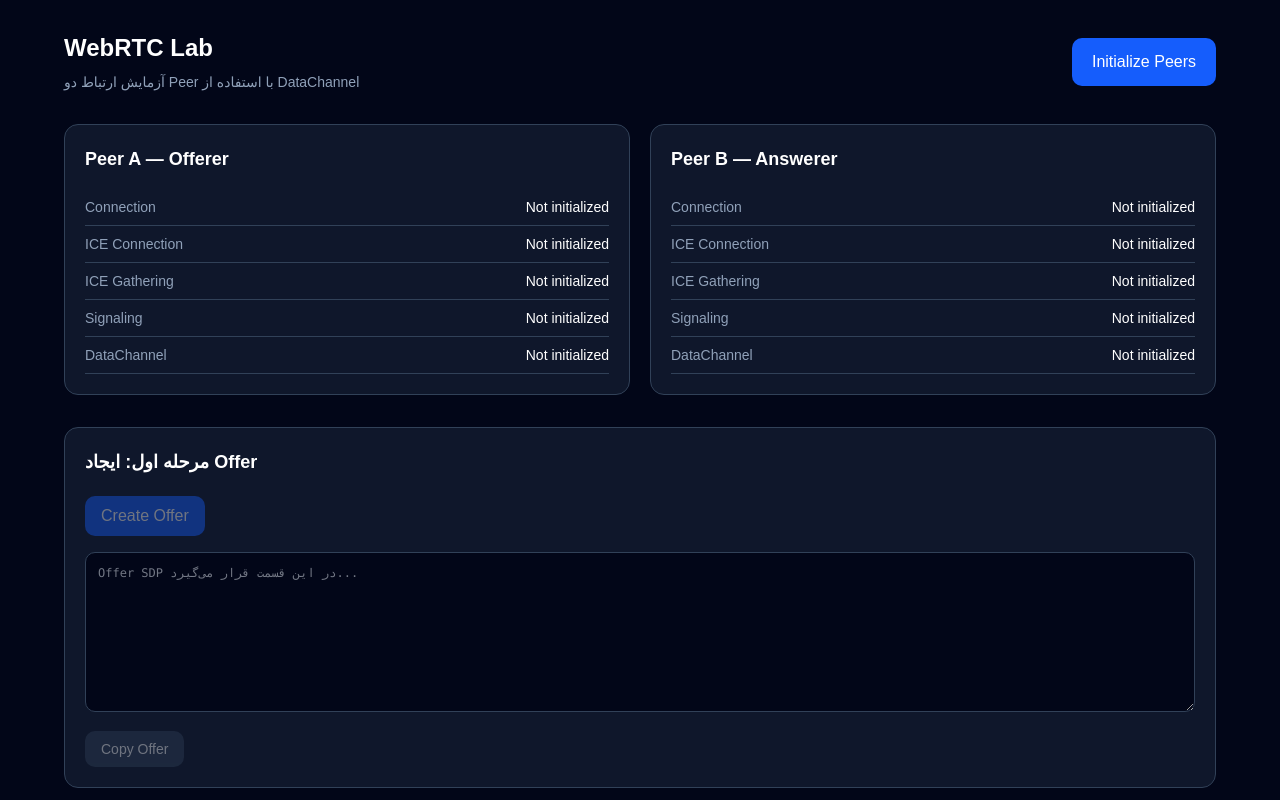
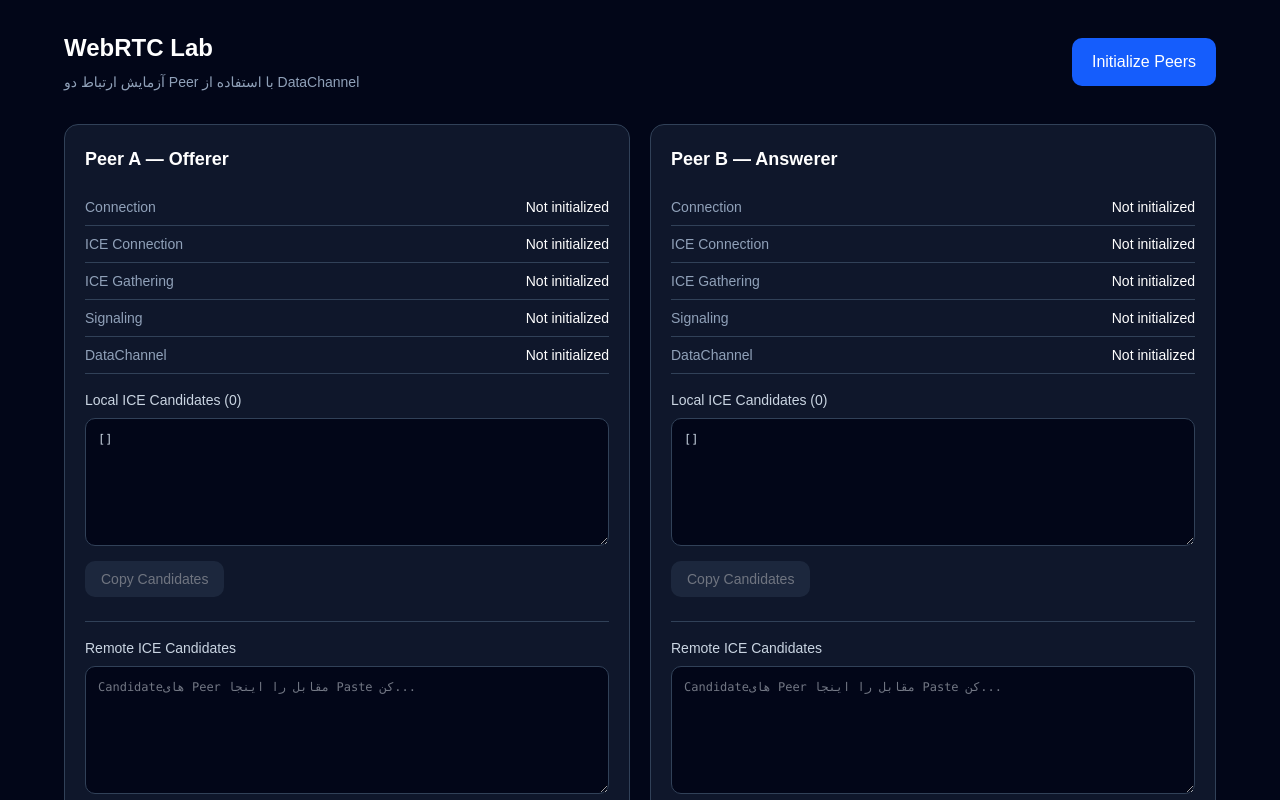
Before and after one commit to AmirMahidEs/P2P-Video-Call-With-React, a React (Vite) app: page /webrtc-lab in a window 1280 px wide. Shown: the top 800 px of the page. Built offline with nearby package versions, Linux system fonts and the light colour scheme.

Commit message:
Enhance PeerPanel to manage local and remote ICE candidates; add functionality for copying and adding candidates

```diff
--- a/src/features/call/hooks/usePeerConnection.js
+++ b/src/features/call/hooks/usePeerConnection.js
@@ -3,27 +3,24 @@ import { useCallback, useEffect, useRef, useState } from "react";
 import {
   createPeerConnection,
   closePeerConnection,
-  waitForIceGatheringComplete,
 } from "../services/peerConnection.service";
 
 const usePeerConnection = () => {
-  // References
   const peerConnectionRef = useRef(null);
   const dataChannelRef = useRef(null);
 
-  // PeerConnection states
   const [connectionState, setConnectionState] = useState(null);
   const [iceConnectionState, setIceConnectionState] = useState(null);
   const [iceGatheringState, setIceGatheringState] = useState(null);
   const [signalingState, setSignalingState] = useState(null);
 
-  // DataChannel states
+  const [iceCandidates, setIceCandidates] = useState([]);
+
   const [dataChannelState, setDataChannelState] = useState(null);
   const [lastMessage, setLastMessage] = useState(null);
 
   const [error, setError] = useState(null);
 
-  // Setup DataChannel event handlers
   const setupDataChannel = useCallback((dataChannel) => {
     dataChannelRef.current = dataChannel;
 
@@ -31,32 +28,27 @@ const usePeerConnection = () => {
 
     dataChannel.onopen = () => {
       if (dataChannelRef.current !== dataChannel) return;
-
       setDataChannelState(dataChannel.readyState);
     };
 
     dataChannel.onclose = () => {
       if (dataChannelRef.current !== dataChannel) return;
-
       setDataChannelState(dataChannel.readyState);
     };
 
     dataChannel.onerror = (event) => {
       if (dataChannelRef.current !== dataChannel) return;
-
       setError(event.error?.message || "DATA_CHANNEL_ERROR");
     };
 
     dataChannel.onmessage = (event) => {
       if (dataChannelRef.current !== dataChannel) return;
-
       setLastMessage(event.data);
     };
 
     return dataChannel;
   }, []);
 
-  // Create a new PeerConnection
   const initializePeerConnection = useCallback(
     (configuration) => {
       const currentPeerConnection = peerConnectionRef.current;
@@ -70,6 +62,7 @@ const usePeerConnection = () => {
 
       try {
         setError(null);
+        setIceCandidates([]);
 
         const peerConnection = createPeerConnection(configuration);
 
@@ -82,46 +75,51 @@ const usePeerConnection = () => {
 
         peerConnection.onconnectionstatechange = () => {
           if (peerConnectionRef.current !== peerConnection) return;
-
           setConnectionState(peerConnection.connectionState);
         };
 
         peerConnection.oniceconnectionstatechange = () => {
           if (peerConnectionRef.current !== peerConnection) return;
-
           setIceConnectionState(peerConnection.iceConnectionState);
         };
 
         peerConnection.onicegatheringstatechange = () => {
           if (peerConnectionRef.current !== peerConnection) return;
+          setIceGatheringState(peerConnection.iceGatheringState);
+        };
 
-          setIceGatheringState(peerConnection.iceGatheringState);
+        peerConnection.onicecandidate = (event) => {
+          if (peerConnectionRef.current !== peerConnection) return;
+
+          if (event.candidate) {
+            setIceCandidates((previous) => [
+              ...previous,
+              event.candidate.toJSON(),
+            ]);
+          } else {
+            console.log("ICE gathering completed");
+          }
         };
 
         peerConnection.onsignalingstatechange = () => {
           if (peerConnectionRef.current !== peerConnection) return;
-
           setSignalingState(peerConnection.signalingState);
         };
 
-        // Receive DataChannel created by the remote peer
         peerConnection.ondatachannel = (event) => {
           if (peerConnectionRef.current !== peerConnection) return;
-
           setupDataChannel(event.channel);
         };
 
         return peerConnection;
       } catch (err) {
         setError(err.message || "PEER_CONNECTION_INITIALIZATION_FAILED");
-
         return null;
       }
     },
     [setupDataChannel],
   );
 
-  // Create a DataChannel on the local peer
   const createDataChannel = useCallback(
     (label = "chat", options) => {
       const peerConnection = peerConnectionRef.current;
@@ -141,18 +139,15 @@ const usePeerConnection = () => {
 
       try {
         const dataChannel = peerConnection.createDataChannel(label, options);
-
         return setupDataChannel(dataChannel);
       } catch (err) {
         setError(err.message || "DATA_CHANNEL_CREATION_FAILED");
-
         return null;
       }
     },
     [setupDataChannel],
   );
 
-  // Send a message through the DataChannel
   const sendData = useCallback((message) => {
     const dataChannel = dataChannelRef.current;
 
@@ -162,16 +157,13 @@ const usePeerConnection = () => {
 
     try {
       dataChannel.send(message);
-
       return true;
     } catch (err) {
       setError(err.message || "DATA_CHANNEL_SEND_FAILED");
-
       return false;
     }
   }, []);
 
-  // Create an Offer and gather ICE candidates
   const createLocalOffer = useCallback(async () => {
     const peerConnection = peerConnectionRef.current;
 
@@ -187,8 +179,6 @@ const usePeerConnection = () => {
 
       await peerConnection.setLocalDescription(offer);
 
-      await waitForIceGatheringComplete(peerConnection);
-
       if (peerConnectionRef.current !== peerConnection) {
         return null;
       }
@@ -196,12 +186,10 @@ const usePeerConnection = () => {
       return peerConnection.localDescription.sdp;
     } catch (err) {
       setError(err.message || "OFFER_CREATION_FAILED");
-
       return null;
     }
   }, []);
 
-  // Receive an Offer and create an Answer
   const createAnswerFromOffer = useCallback(async (offerSdp) => {
     const peerConnection = peerConnectionRef.current;
 
@@ -222,8 +210,6 @@ const usePeerConnection = () => {
 
       await peerConnection.setLocalDescription(answer);
 
-      await waitForIceGatheringComplete(peerConnection);
-
       if (peerConnectionRef.current !== peerConnection) {
         return null;
       }
@@ -231,12 +217,10 @@ const usePeerConnection = () => {
       return peerConnection.localDescription.sdp;
     } catch (err) {
       setError(err.message || "ANSWER_CREATION_FAILED");
-
       return null;
     }
   }, []);
 
-  // Receive the Answer from the remote peer
   const applyRemoteAnswer = useCallback(async (answerSdp) => {
     const peerConnection = peerConnectionRef.current;
 
@@ -256,12 +240,37 @@ const usePeerConnection = () => {
       return true;
     } catch (err) {
       setError(err.message || "REMOTE_ANSWER_FAILED");
-
       return false;
     }
   }, []);
 
-  // Close the current PeerConnection
+  const addRemoteIceCandidates = useCallback(async (candidates) => {
+    const peerConnection = peerConnectionRef.current;
+
+    if (!peerConnection) {
+      setError("PEER_CONNECTION_NOT_INITIALIZED");
+      return false;
+    }
+
+    if (!Array.isArray(candidates)) {
+      setError("INVALID_ICE_CANDIDATES");
+      return false;
+    }
+
+    try {
+      setError(null);
+
+      for (const candidate of candidates) {
+        await peerConnection.addIceCandidate(candidate);
+      }
+
+      return true;
+    } catch (err) {
+      setError(err.message || "ADD_ICE_CANDIDATE_FAILED");
+      return false;
+    }
+  }, []);
+
   const releasePeerConnection = useCallback(() => {
     const peerConnection = peerConnectionRef.current;
     const dataChannel = dataChannelRef.current;
@@ -283,11 +292,11 @@ const usePeerConnection = () => {
       peerConnection.onconnectionstatechange = null;
       peerConnection.oniceconnectionstatechange = null;
       peerConnection.onicegatheringstatechange = null;
+      peerConnection.onicecandidate = null;
       peerConnection.onsignalingstatechange = null;
       peerConnection.ondatachannel = null;
 
       peerConnectionRef.current = null;
-
       closePeerConnection(peerConnection);
     }
 
@@ -295,12 +304,12 @@ const usePeerConnection = () => {
     setIceConnectionState("closed");
     setIceGatheringState("complete");
     setSignalingState("closed");
+    setIceCandidates([]);
     setDataChannelState("closed");
     setLastMessage(null);
     setError(null);
   }, []);
 
-  // Hook cleanup
   useEffect(() => {
     return () => {
       const dataChannel = dataChannelRef.current;
@@ -315,53 +324,49 @@ const usePeerConnection = () => {
         if (dataChannel.readyState !== "closed") {
           dataChannel.close();
         }
-
-        dataChannelRef.current = null;
       }
 
       if (peerConnection) {
         peerConnection.onconnectionstatechange = null;
         peerConnection.oniceconnectionstatechange = null;
         peerConnection.onicegatheringstatechange = null;
+        peerConnection.onicecandidate = null;
         peerConnection.onsignalingstatechange = null;
         peerConnection.ondatachannel = null;
 
-        peerConnectionRef.current = null;
-
         closePeerConnection(peerConnection);
       }
+
+      dataChannelRef.current = null;
+      peerConnectionRef.current = null;
     };
   }, []);
 
   return {
-    // References
     peerConnectionRef,
     dataChannelRef,
 
-    // PeerConnection states
     connectionState,
     iceConnectionState,
     iceGatheringState,
     signalingState,
 
-    // DataChannel states
+    iceCandidates,
+
     dataChannelState,
     lastMessage,
-
     error,
 
-    // PeerConnection methods
     initializePeerConnection,
     releasePeerConnection,
 
-    // DataChannel methods
     createDataChannel,
     sendData,
 
-    // Negotiation methods
     createLocalOffer,
     createAnswerFromOffer,
     applyRemoteAnswer,
+    addRemoteIceCandidates,
   };
 };
 
--- a/src/pages/WebRTCLabPage.jsx
+++ b/src/pages/WebRTCLabPage.jsx
@@ -11,7 +11,17 @@ const StateLabel = ({ label, value }) => (
   </div>
 );
 
-const PeerPanel = ({ title, peer }) => (
+const PeerPanel = ({
+  title,
+  peer,
+  remoteCandidates,
+  onRemoteCandidatesChange,
+  onAddRemoteCandidates,
+  onCopyCandidates,
+  copied,
+  status,
+  isInitialized,
+}) => (
   <div className="rounded-xl border border-slate-700 bg-slate-900 p-5">
     <h2 className="mb-4 text-lg font-bold text-white">{title}</h2>
 
@@ -39,6 +49,52 @@ const PeerPanel = ({ title, peer }) => (
     {peer.error && (
       <p className="mt-3 text-sm text-red-400">Error: {peer.error}</p>
     )}
+
+    {/* Local ICE Candidates */}
+    <div className="mt-4">
+      <p className="mb-2 text-sm font-medium text-slate-300">
+        Local ICE Candidates ({peer.iceCandidates.length})
+      </p>
+
+      <textarea
+        readOnly
+        value={JSON.stringify(peer.iceCandidates, null, 2)}
+        placeholder="هنوز Candidateای دریافت نشده..."
+        className="min-h-32 w-full rounded-lg border border-slate-700 bg-slate-950 p-3 font-mono text-xs text-slate-300"
+      />
+
+      <button
+        onClick={onCopyCandidates}
+        disabled={!peer.iceCandidates.length}
+        className="mt-2 rounded-lg bg-slate-700 px-4 py-2 text-sm hover:bg-slate-600 disabled:cursor-not-allowed disabled:opacity-40"
+      >
+        {copied ? "Copied!" : "Copy Candidates"}
+      </button>
+    </div>
+
+    {/* Remote ICE Candidates */}
+    <div className="mt-6 border-t border-slate-700 pt-4">
+      <p className="mb-2 text-sm font-medium text-slate-300">
+        Remote ICE Candidates
+      </p>
+
+      <textarea
+        value={remoteCandidates}
+        onChange={(event) => onRemoteCandidatesChange(event.target.value)}
+        placeholder="Candidateهای Peer مقابل را اینجا Paste کن..."
+        className="min-h-32 w-full rounded-lg border border-slate-700 bg-slate-950 p-3 font-mono text-xs text-slate-200 outline-none focus:border-blue-500"
+      />
+
+      <button
+        onClick={onAddRemoteCandidates}
+        disabled={!isInitialized || !remoteCandidates.trim()}
+        className="mt-3 rounded-lg bg-purple-600 px-4 py-2 text-sm font-medium hover:bg-purple-500 disabled:cursor-not-allowed disabled:opacity-40"
+      >
+        Add Remote Candidates
+      </button>
+
+      {status && <p className="mt-3 text-sm text-emerald-400">{status}</p>}
+    </div>
   </div>
 );
 
@@ -48,12 +104,20 @@ const WebRTCLabPage = () => {
 
   const [offerSdp, setOfferSdp] = useState("");
   const [answerSdp, setAnswerSdp] = useState("");
+
   const [messageA, setMessageA] = useState("");
   const [messageB, setMessageB] = useState("");
+
+  const [remoteCandidatesA, setRemoteCandidatesA] = useState("");
+  const [remoteCandidatesB, setRemoteCandidatesB] = useState("");
+
+  const [candidateStatusA, setCandidateStatusA] = useState("");
+  const [candidateStatusB, setCandidateStatusB] = useState("");
+
   const [isInitialized, setIsInitialized] = useState(false);
   const [copiedField, setCopiedField] = useState(null);
 
-  const copySdp = async (text, field) => {
+  const copyText = async (text, field) => {
     if (!text.trim()) return;
 
     try {
@@ -105,6 +169,28 @@ const WebRTCLabPage = () => {
     await peerA.applyRemoteAnswer(answerSdp);
   };
 
+  const addCandidates = async (peer, rawCandidates, setStatus) => {
+    try {
+      const candidates = JSON.parse(rawCandidates);
+
+      if (!Array.isArray(candidates) || candidates.length === 0) {
+        setStatus("Candidate معتبر وارد نشده است.");
+        return;
+      }
+
+      const success = await peer.addRemoteIceCandidates(candidates);
+
+      if (success) {
+        setStatus(`${candidates.length} Candidate با موفقیت ثبت شد.`);
+      } else {
+        setStatus("ثبت Candidateها ناموفق بود.");
+      }
+    } catch (error) {
+      console.error("Invalid ICE Candidates:", error);
+      setStatus("فرمت JSON نامعتبر است.");
+    }
+  };
+
   const sendFromA = () => {
     if (!messageA.trim()) return;
 
@@ -133,6 +219,13 @@ const WebRTCLabPage = () => {
     setAnswerSdp("");
     setMessageA("");
     setMessageB("");
+
+    setRemoteCandidatesA("");
+    setRemoteCandidatesB("");
+
+    setCandidateStatusA("");
+    setCandidateStatusB("");
+
     setCopiedField(null);
     setIsInitialized(false);
   };
@@ -169,10 +262,39 @@ const WebRTCLabPage = () => {
           <PeerPanel
             title="Peer A — Offerer"
             peer={peerA}
+            remoteCandidates={remoteCandidatesA}
+            onRemoteCandidatesChange={setRemoteCandidatesA}
+            onAddRemoteCandidates={() =>
+              addCandidates(peerA, remoteCandidatesA, setCandidateStatusA)
+            }
+            onCopyCandidates={() =>
+              copyText(
+                JSON.stringify(peerA.iceCandidates, null, 2),
+                "candidates-a",
+              )
+            }
+            copied={copiedField === "candidates-a"}
+            status={candidateStatusA}
+            isInitialized={isInitialized}
           />
+
           <PeerPanel
             title="Peer B — Answerer"
             peer={peerB}
+            remoteCandidates={remoteCandidatesB}
+            onRemoteCandidatesChange={setRemoteCandidatesB}
+            onAddRemoteCandidates={() =>
+              addCandidates(peerB, remoteCandidatesB, setCandidateStatusB)
+            }
+            onCopyCandidates={() =>
+              copyText(
+                JSON.stringify(peerB.iceCandidates, null, 2),
+                "candidates-b",
+              )
+            }
+            copied={copiedField === "candidates-b"}
+            status={candidateStatusB}
+            isInitialized={isInitialized}
           />
         </div>
 
@@ -195,7 +317,7 @@ const WebRTCLabPage = () => {
           />
 
           <button
-            onClick={() => copySdp(offerSdp, "offer")}
+            onClick={() => copyText(offerSdp, "offer")}
             disabled={!offerSdp.trim()}
             className="mt-3 rounded-lg bg-slate-700 px-4 py-2 text-sm hover:bg-slate-600 disabled:cursor-not-allowed disabled:opacity-40"
           >
@@ -224,7 +346,7 @@ const WebRTCLabPage = () => {
           />
 
           <button
-            onClick={() => copySdp(answerSdp, "answer")}
+            onClick={() => copyText(answerSdp, "answer")}
             disabled={!answerSdp.trim()}
             className="mt-3 rounded-lg bg-slate-700 px-4 py-2 text-sm hover:bg-slate-600 disabled:cursor-not-allowed disabled:opacity-40"
           >
@@ -250,7 +372,6 @@ const WebRTCLabPage = () => {
           <h2 className="mb-5 text-lg font-bold">مرحله چهارم: ارسال پیام</h2>
 
           <div className="grid gap-6 md:grid-cols-2">
-            {/* Peer A to Peer B */}
             <div>
               <p className="mb-3 font-medium">ارسال از Peer A به Peer B</p>
 
@@ -278,13 +399,12 @@ const WebRTCLabPage = () => {
                 <p className="mb-2 text-xs text-slate-400">
                   آخرین پیام دریافتی Peer B
                 </p>
-                <p className=" text-sm text-white">
+                <p className="text-sm text-white">
                   {peerB.lastMessage ?? "هنوز پیامی دریافت نشده"}
                 </p>
               </div>
             </div>
 
-            {/* Peer B to Peer A */}
             <div>
               <p className="mb-3 font-medium">ارسال از Peer B به Peer A</p>
 
@@ -312,7 +432,7 @@ const WebRTCLabPage = () => {
                 <p className="mb-2 text-xs text-slate-400">
                   آخرین پیام دریافتی Peer A
                 </p>
-                <p className=" text-sm text-white">
+                <p className="text-sm text-white">
                   {peerA.lastMessage ?? "هنوز پیامی دریافت نشده"}
                 </p>
               </div>
```
